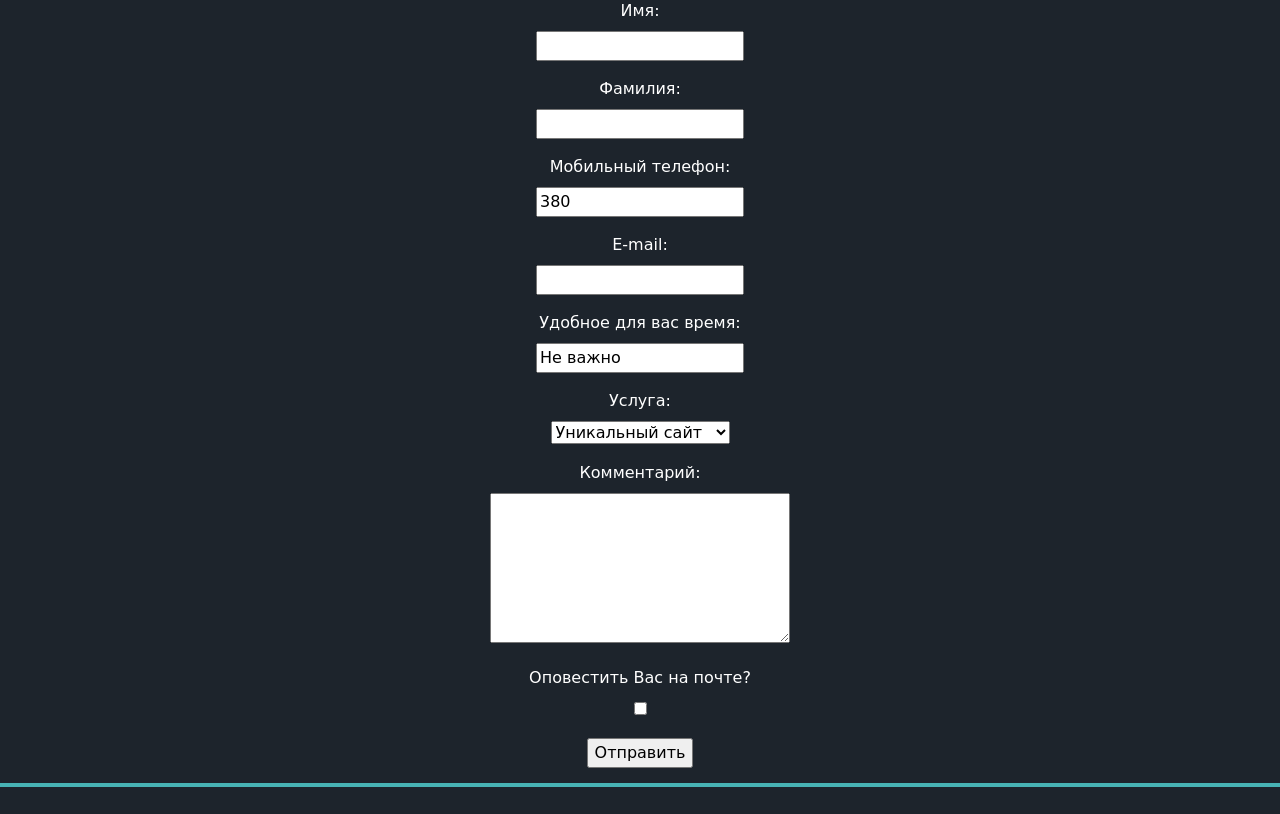
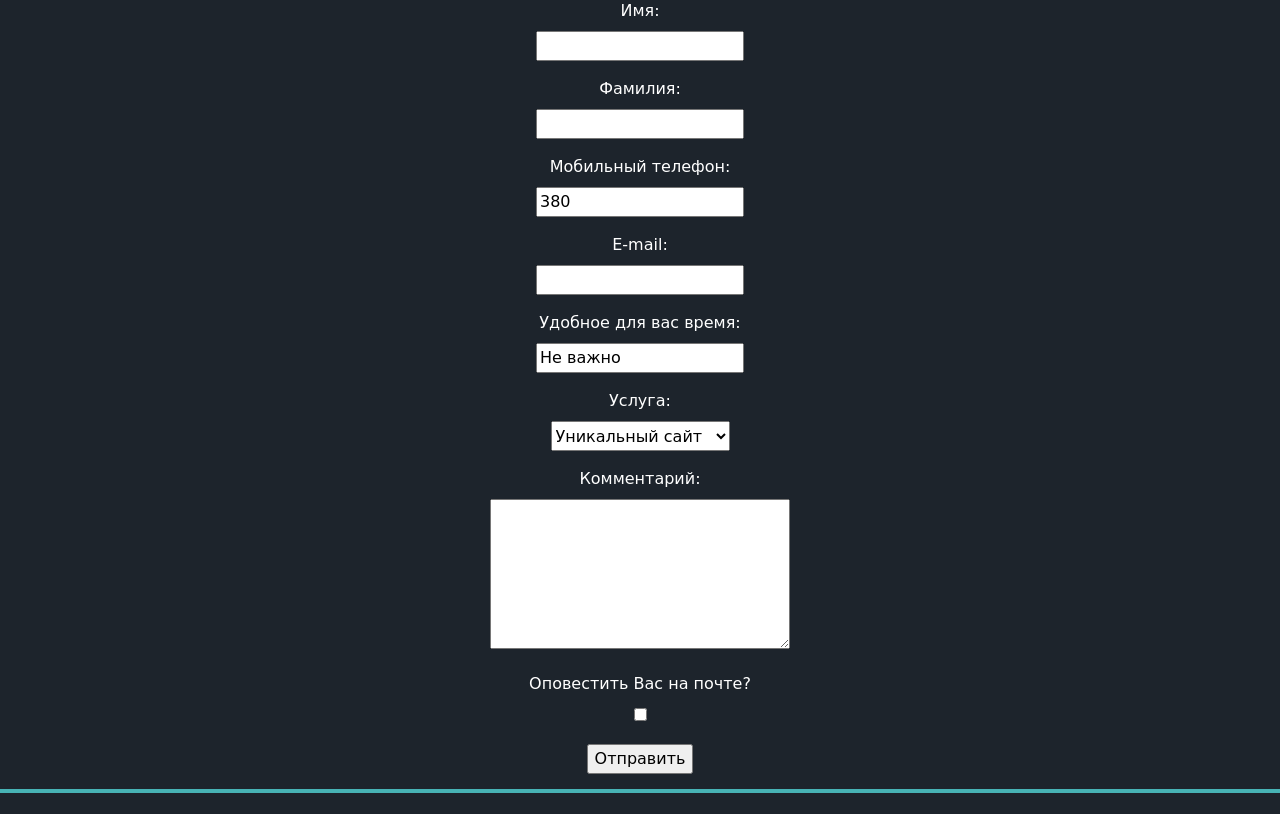
Before and after one commit to Avelinimus/django_web_card, a Django app: page /forms/order/ in a window 1280 px wide. Shown: the part 216-1030 px from the top of the page. Run offline with Django 3.2, Linux system fonts and the light colour scheme; some libraries are stand-ins or nearby versions; some web fonts are replaced.

Commit message:
select style fix

```diff
--- a/main_app/static/css/styles.css
+++ b/main_app/static/css/styles.css
@@ -11,6 +11,10 @@ label{
     margin: auto;
 }
 input{}
+select {
+    display: inline-block;
+    height: 30px;
+}
 button.new-button{
     color: white;
     text-align: center;
```
